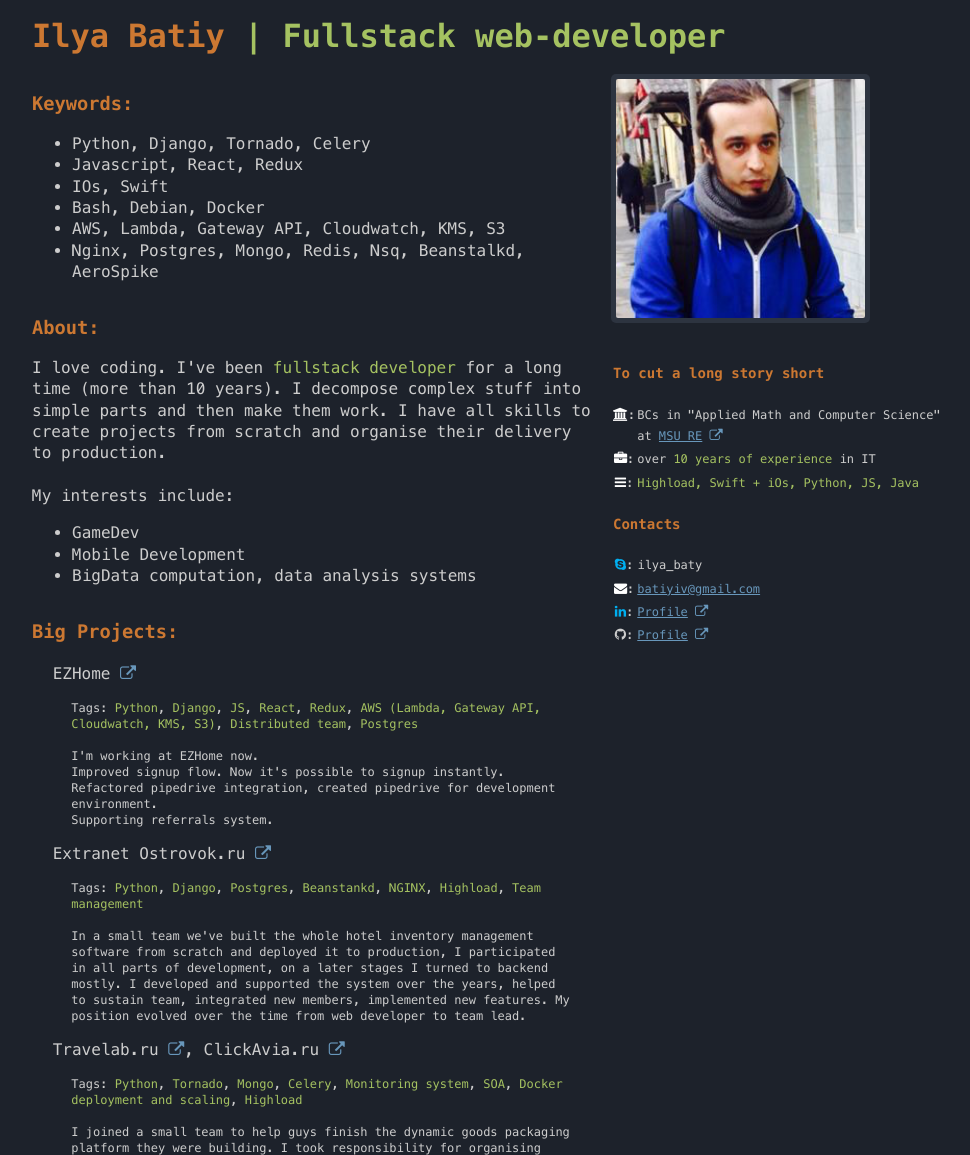
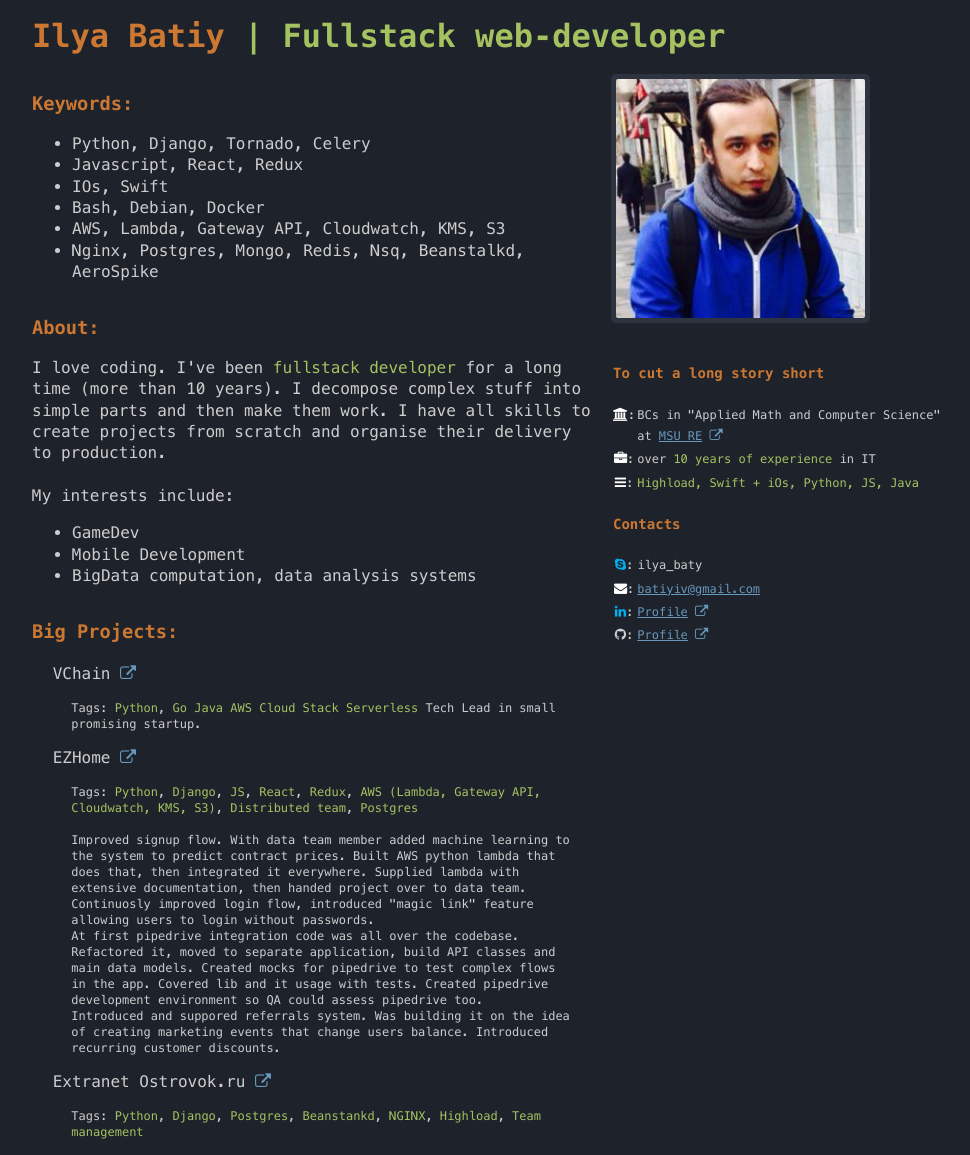
Before and after one commit to baitcode/baitcode.github.io, a website: page index.html in a window 1280 px wide. Shown: the top 1155 px of the page, without its empty margins (147-1117 px from the left). Drawn offline with Linux system fonts and the light colour scheme.

Commit message:
* update

```diff
--- a/index.html
+++ b/index.html
@@ -61,6 +61,28 @@
               <tbody>
                 <tr>
                   <td class="project-name">
+                    VChain
+                    <a href="https://vchain.tech" target="_blank">
+                      <i class="fa fa-external-link"></i>
+                    </a>
+                  </td>
+                </tr>
+
+                <tr>
+                  <td class="project-description">
+                    Tags: <span class="highlight">Python</span>,
+                    <span class="highlight">Go</span>
+                    <span class="highlight">Java</span>
+                    <span class="highlight">AWS Cloud Stack</span>
+                    <span class="highlight">Serverless</span>
+
+                    Tech Lead in small promising startup.
+                  </td>
+                </tr>
+
+
+                <tr>
+                  <td class="project-name">
                     EZHome
                     <a href="https://ezhome.com/" target="_blank">
                       <i class="fa fa-external-link"></i>
@@ -79,10 +101,12 @@
                     <span class="highlight">Distributed team</span>,
                     <span class="highlight">Postgres</span><br/><br/>
 
-                    I'm working at EZHome now. <br />
-                    Improved signup flow. Now it's possible to signup instantly.<br />
-                    Refactored pipedrive integration, created pipedrive for development environment.<br />
-                    Supporting referrals system.<br />
+                    Improved signup flow. With data team member added machine learning to the system to predict contract prices.
+                    Built AWS python lambda that does that, then integrated it everywhere. Supplied lambda with extensive documentation, then handed project over to data team. <br />
+                    Continuosly improved login flow, introduced "magic link" feature allowing users to login without passwords.<br />
+                    At first pipedrive integration code was all over the codebase. Refactored it, moved to separate application, build API classes and main data models.
+                    Created mocks for pipedrive to test complex flows in the app. Covered lib and it usage with tests. Created pipedrive development environment so QA could assess pipedrive too.<br />
+                    Introduced and suppored referrals system. Was building it on the idea of creating marketing events that change users balance. Introduced recurring customer discounts. <br />
 
                   </td>
                 </tr>
```
